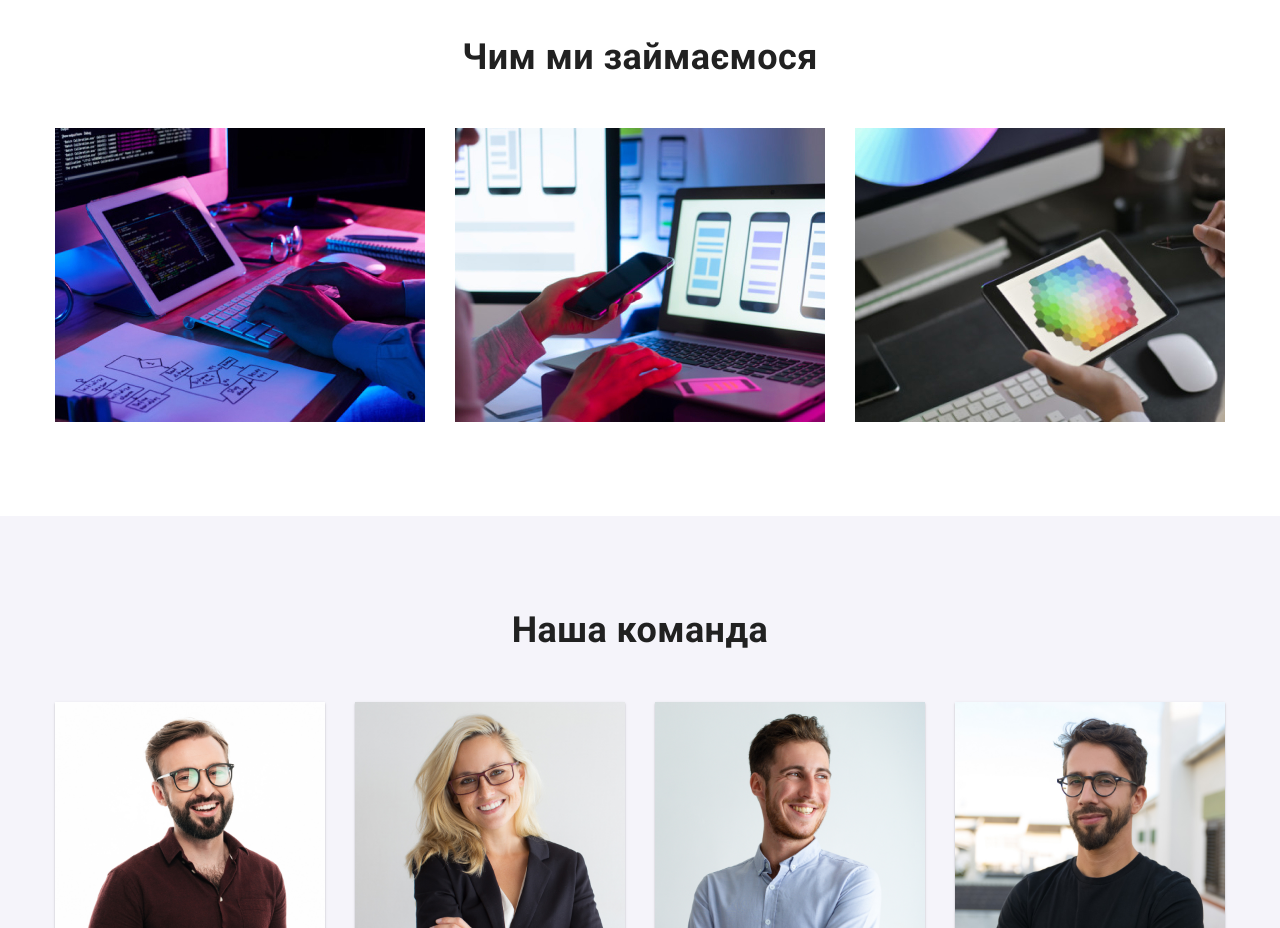
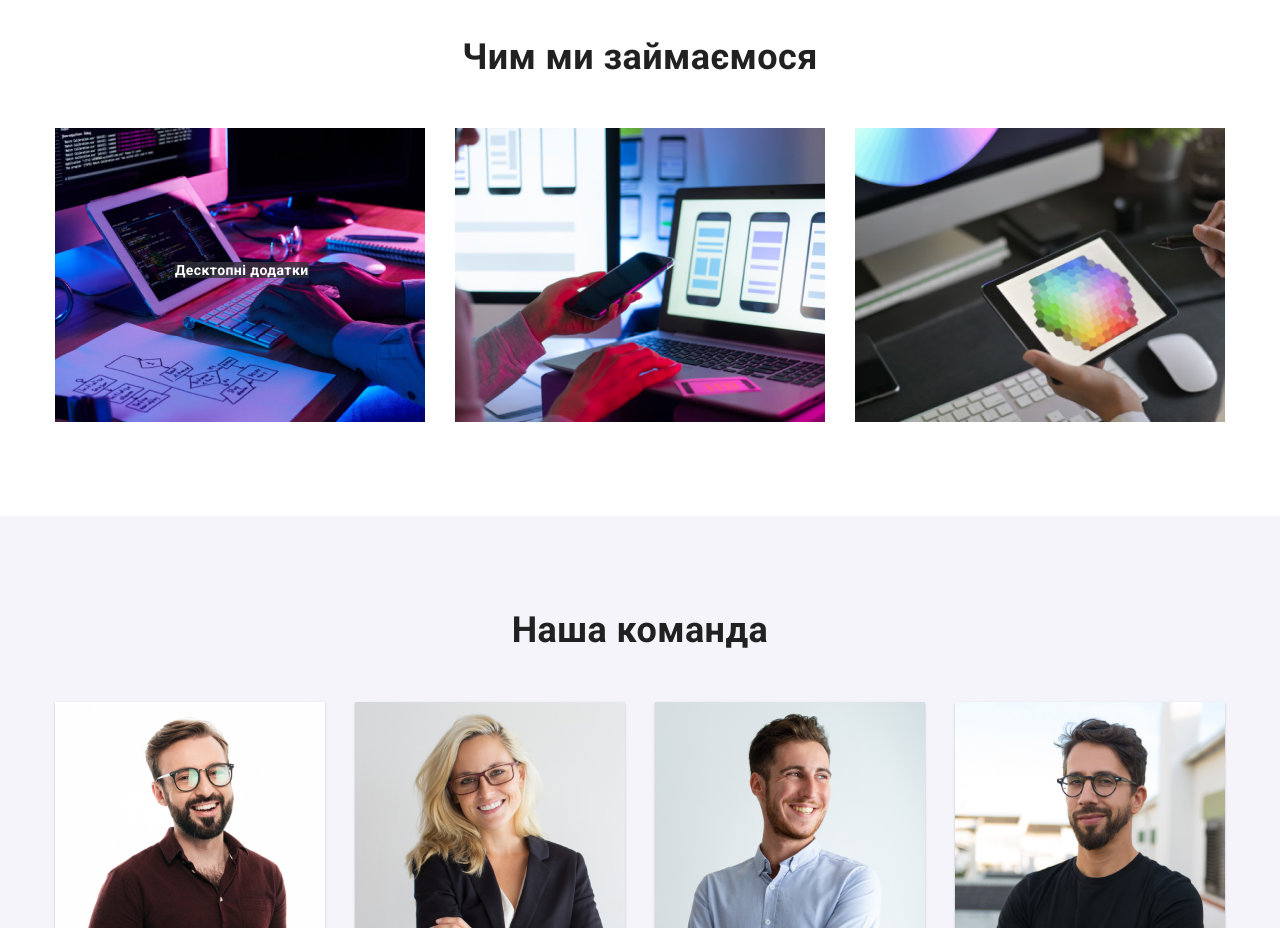
Before and after one commit to Yasinetsky/goit-markup-hw-05, a plain HTML site: page index.html in a window 1280 px wide. Shown: the part 1080-2008 px from the top of the page. Drawn offline with nearby package versions, Linux system fonts and the light colour scheme.

Commit message:
start dz

```diff
--- a/css/style.css
+++ b/css/style.css
@@ -260,8 +260,22 @@ header {
 
 .about-item:not(:last-child) {
   margin-right: 30px;
+}
 
+.about-list {
+  position: relative;
 }
+.label {
+    top: 120px;
+      left: 120px;
+    position: absolute;
+    color: var(--primary-color-white);
+    font-weight: 700;
+    font-size: 14px;
+    line-height: 16px;
+    background: rgba(47, 48, 58, 0.8);
+}
+
 
 /* Team  */
 
--- a/index.html
+++ b/index.html
@@ -129,6 +129,7 @@
             <ul class="about-list list ">
               <li class="about-item">
                 <img src="./images/box1.jpg" alt="напишемо програму під ваші потреби" width="370" />
+                <p class="label">Десктопні додатки</p>
               </li>
               <li class="about-item">
                 <img src="./images/box2.jpg" alt="створюємо мобільний додаток" width="370" />
```
